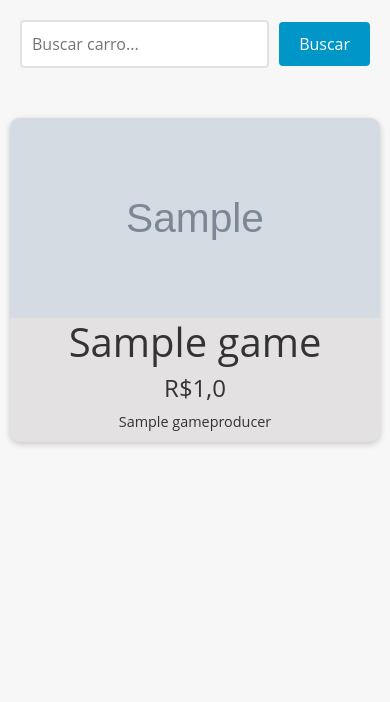
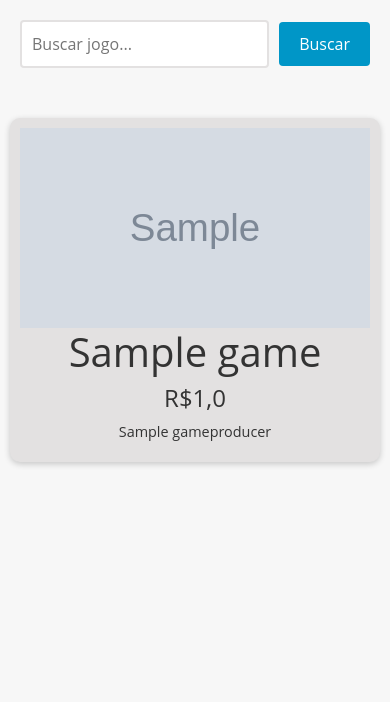
Before and after one commit to KunglaoGaucho/catalogo-de-jogos, a Django app: page /games/ in a window 390 px wide. Shown: the part 50-752 px from the top of the page. Run offline with Django 5.2, Linux system fonts and the light colour scheme; tables that the repository leaves empty hold one stand-in row (values such as "Sample post"); grey boxes marked "Sample" are stand-in pictures; some libraries are stand-ins or nearby versions.

Commit message:
Ajustes no CSS da tela principal

```diff
--- a/gameshop/templates/games.html
+++ b/gameshop/templates/games.html
@@ -18,6 +18,8 @@
       overflow: hidden;
       text-align: center;
       transition: all 0.3s ease;
+      padding: 15px;
+      box-sizing: border-box;
     }
 
     .game-card:hover {
@@ -48,21 +50,23 @@
       margin-bottom: 10px;
     }
 
-    /* Media query para telas pequenas */
+    /* Media query para telas médias */
     @media (max-width: 768px) {
       .game-grid {
-        grid-template-columns: repeat(2, 1fr);
+        grid-template-columns: repeat(2, 1fr); /* 2 colunas */
       }
     }
 
+    /* Media query para telas pequenas (celulares) */
     @media (max-width: 480px) {
       .game-grid {
-        grid-template-columns: 1fr;
+        grid-template-columns: 1fr; /* 1 coluna */
         padding: 10px;
       }
 
       .game-card {
         margin-bottom: 20px;
+        padding: 10px; /* Menos padding nas telas pequenas */
       }
 
       .game-card h3 {
@@ -136,7 +140,7 @@
   </style>
 
   <form method="GET" action="{% url 'games_list' %}">
-    <input type="text" name="search" placeholder="Buscar carro...">
+    <input type="text" name="search" placeholder="Buscar jogo...">
     <button type="submit">Buscar</button>
   </form>
 
```
